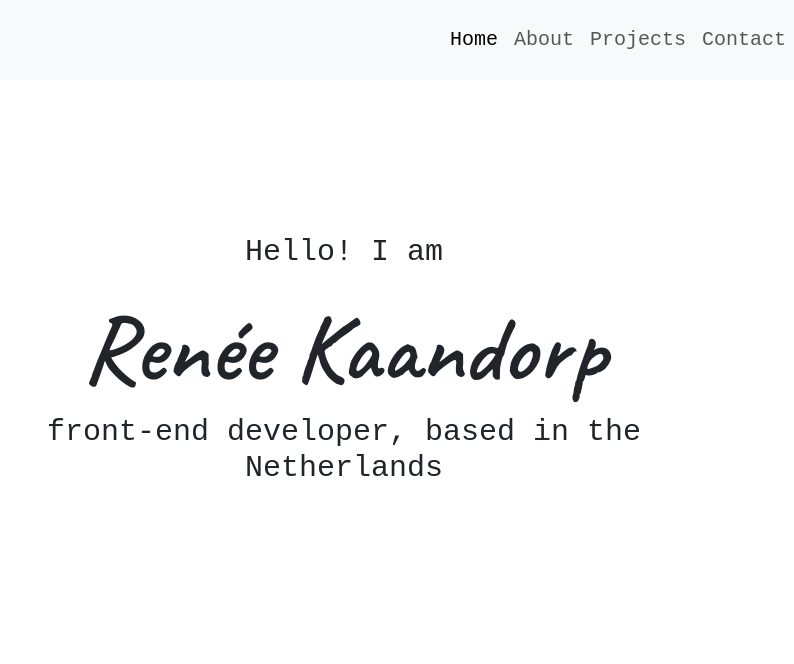
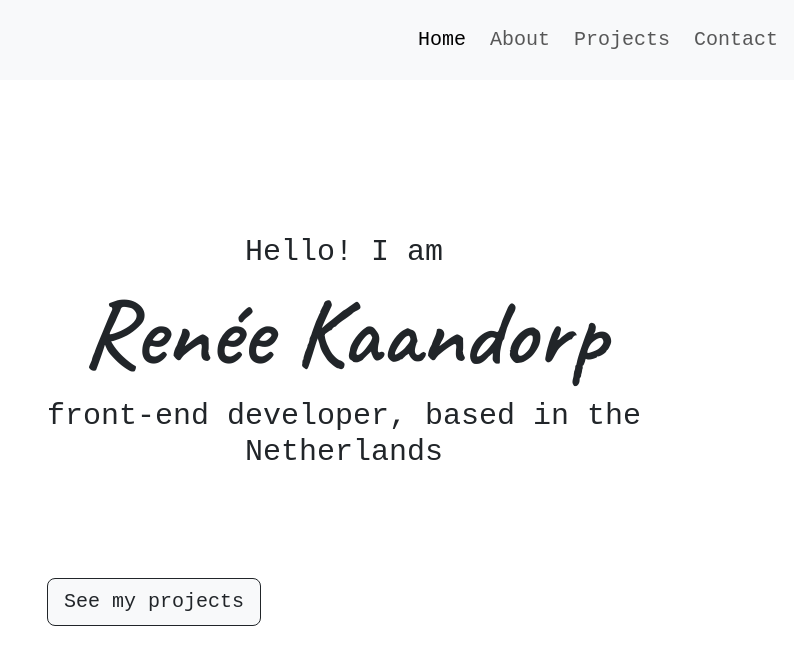
Before and after one commit to reneekaandorp/Portfolio, a plain HTML site: page index.html in a window 1280 px wide. Shown: the full height of the page, 486-1280 px from the left. Drawn offline with nearby package versions, Linux system fonts and the light colour scheme; a web font is replaced by a local one.

Commit message:
Worked on homepage

```diff
--- a/css/styles.css
+++ b/css/styles.css
@@ -30,3 +30,7 @@ nav {
   font-family: monospace;
   font-size: 30px;
 }
+
+.project-button {
+  font-family: monospace;
+}
--- a/index.html
+++ b/index.html
@@ -44,12 +44,12 @@
       </button>
       <div class="collapse navbar-collapse" id="navbarNavAltMarkup">
         <div class="navbar-nav ms-auto">
-          <a class="nav-item nav-link active" href="#"
+          <a class="nav-item nav-link active me-2" href="#"
             >Home <span class="sr-only">(current)</span></a
           >
-          <a class="nav-item nav-link" href="#">About</a>
-          <a class="nav-item nav-link" href="#">Projects</a>
-          <a class="nav-item nav-link" href="#">Contact</a>
+          <a class="nav-item nav-link me-2" href="#">About</a>
+          <a class="nav-item nav-link me-2" href="#">Projects</a>
+          <a class="nav-item nav-link me-2" href="#">Contact</a>
         </div>
       </div>
     </nav>
@@ -59,11 +59,19 @@
           <img src="/images/computer-edited.png" alt="computer" width="400" />
         </div>
         <div class="col-md-8 intro-text">
-          <p>Hello! I am</p>
+          <p class="mb-0">Hello! I am</p>
           <h1>Renée Kaandorp</h1>
           <h2>front-end developer, based in the Netherlands</h2>
         </div>
       </div>
+      <div class="text-center">
+        <button
+          type="button"
+          class="btn btn-light btn-outline-dark btn-lg mt-5 project-button"
+        >
+          See my projects
+        </button>
+      </div>
     </div>
   </body>
 </html>
```
